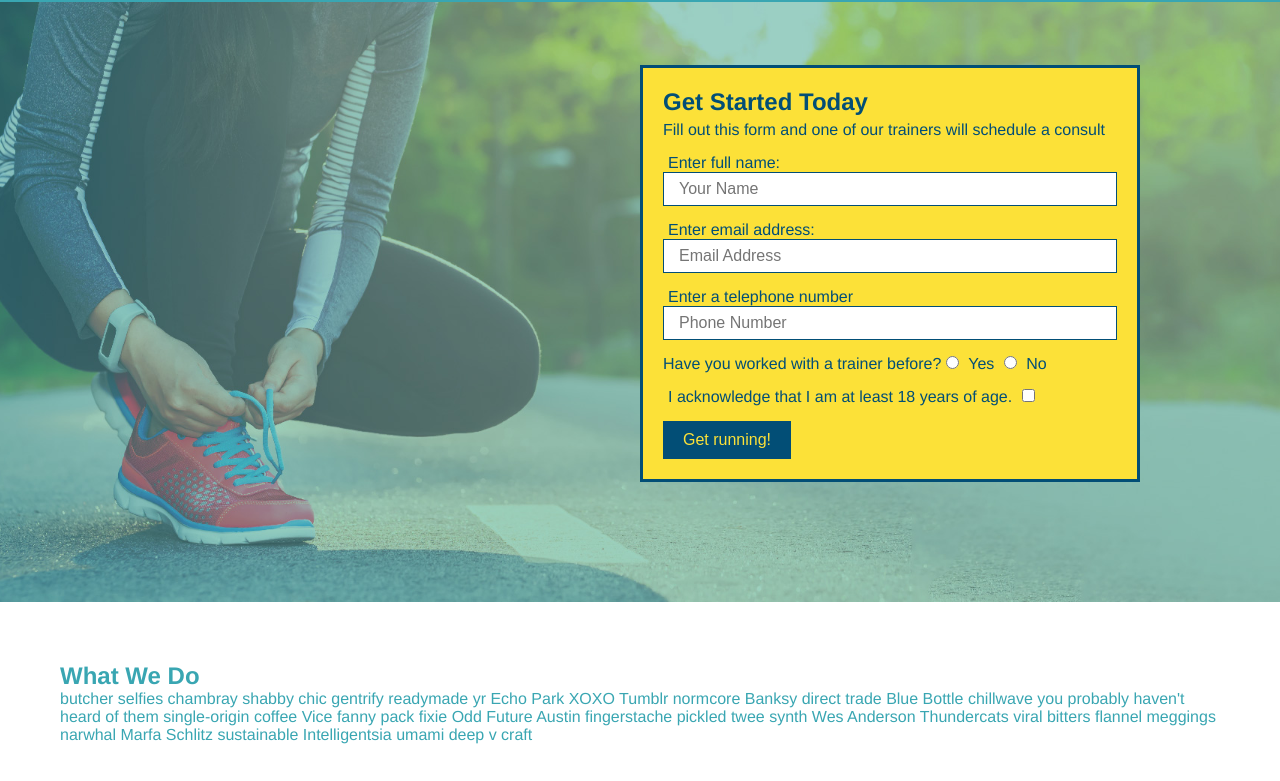
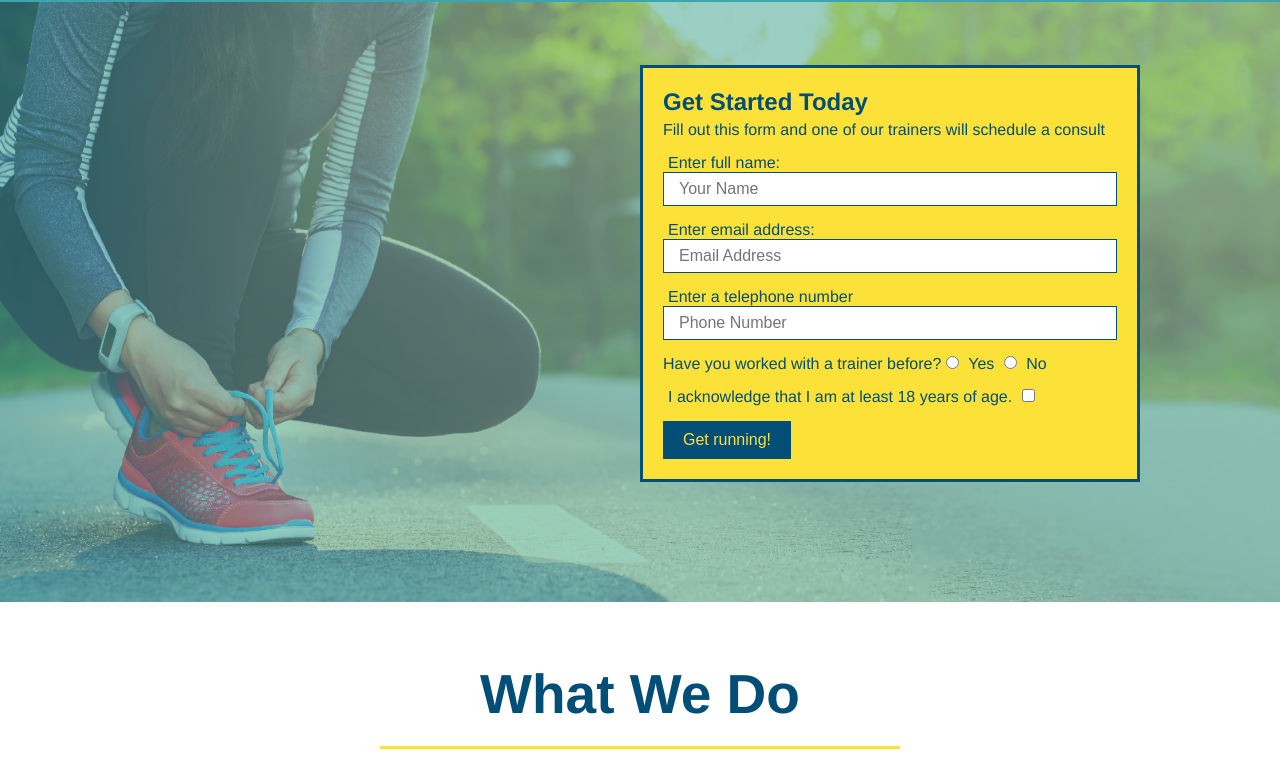
Before and after one commit to chris-backes/run-buddy, a plain HTML site: page index.html in a window 1280 px wide. Shown: the part 80-861 px from the top of the page. Drawn offline with Linux system fonts and the light colour scheme.

Commit message:
style what we do section

```diff
--- a/assets/css/style.css
+++ b/assets/css/style.css
@@ -121,3 +121,22 @@ section {
   padding: 10px 20px;
   font-size: 16px;
 }
+.intro {
+  text-align: center;
+}
+.intro h2 {
+  font-size: 55px;
+  color: #024e76;
+  margin-bottom: 35px;
+  padding: 0 100px 20px 100px;
+  border-bottom: 3px solid;
+  border-color: #fce138;
+  display: inline-block;
+}
+.intro p {
+  line-height: 1.7;
+  color: #39a6b2;
+  width: 80%;
+  font-size: 20px;
+  margin: 0 auto;
+}
--- a/index.html
+++ b/index.html
@@ -65,7 +65,7 @@
         </section>
 
         <!-- "what we do" section -->
-        <section id="what-we-do">
+        <section id="what-we-do" class="intro">
             <h2>What We Do</h2>
             <p>
                 butcher selfies chambray shabby chic gentrify readymade yr Echo Park XOXO Tumblr normcore Banksy direct trade Blue Bottle chillwave you probably haven't heard of them single-origin coffee Vice fanny pack fixie Odd Future Austin fingerstache pickled twee synth Wes Anderson Thundercats viral bitters flannel meggings narwhal Marfa Schlitz sustainable Intelligentsia umami deep v craft
@@ -78,7 +78,7 @@
             <div>
                 <img src="./assets/images/step-1.svg" alt="" />
                 <h3>Step 1: Fill Out the Form Above.</h3>
-                <p>You're already here, so why not?</p>
+                <p>You're alrcd Desktopcoeady here, so why not?</p>
             </div>
 
             <div>
```
